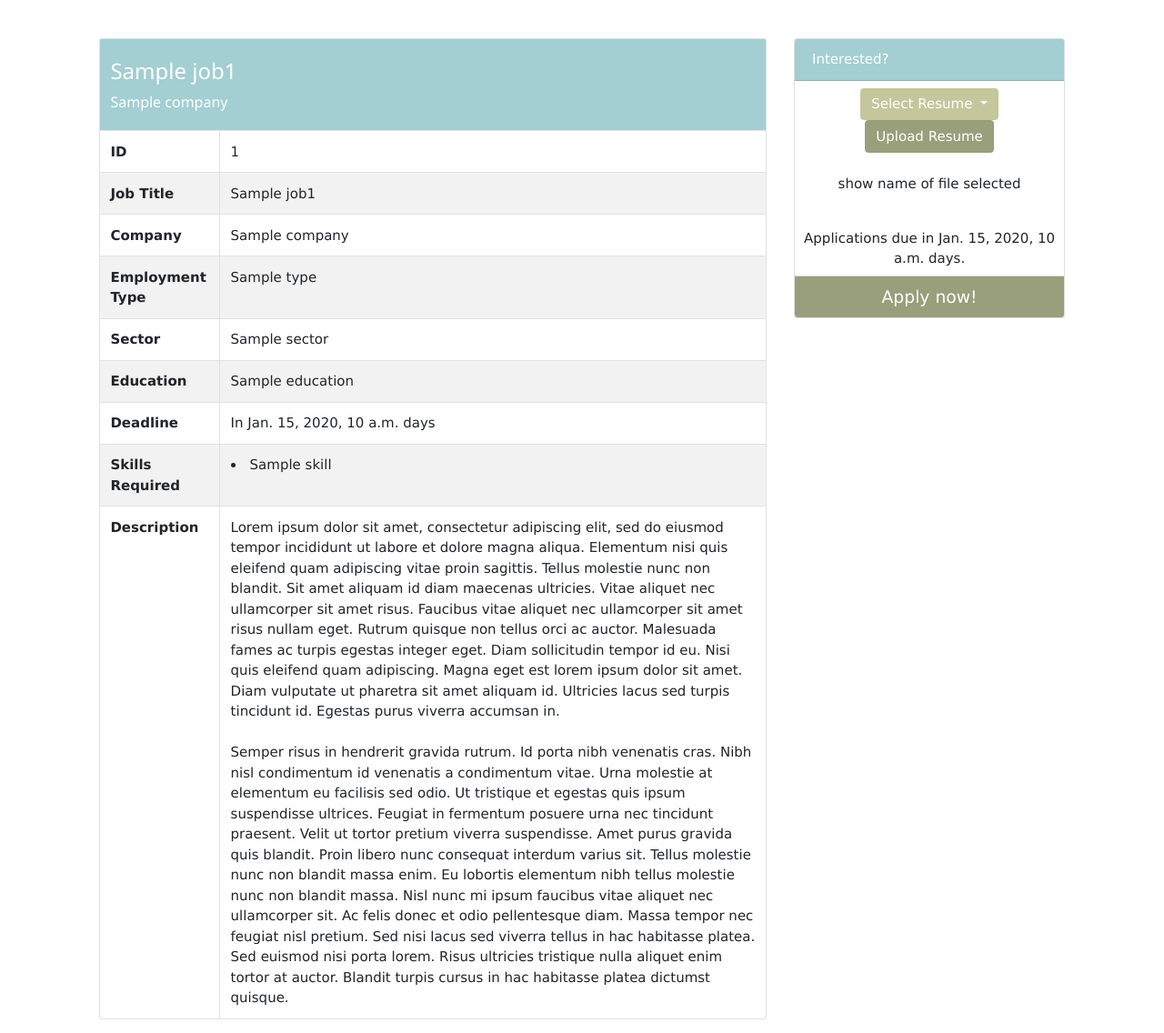
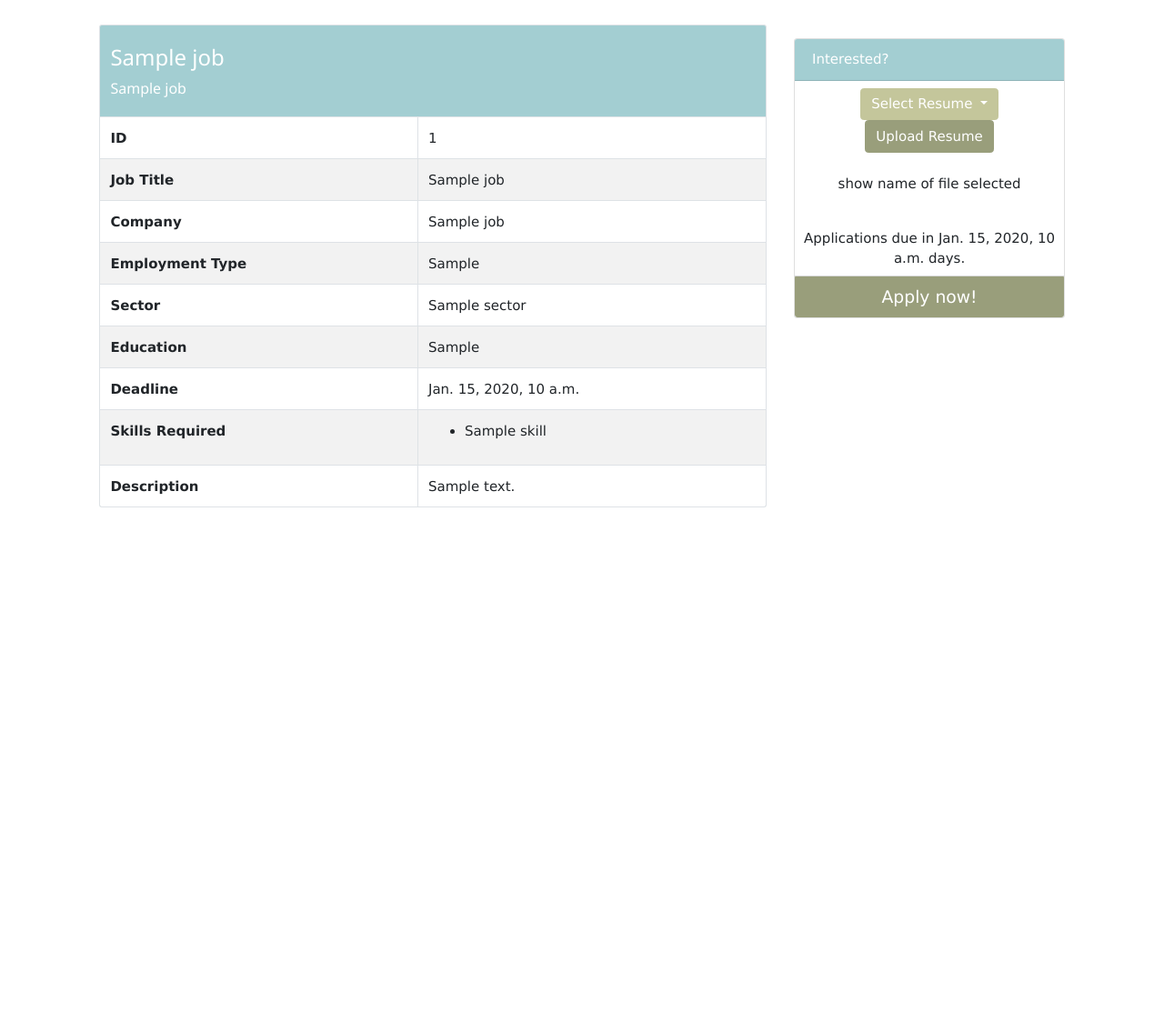
Before and after one commit to andrewzulaybar/employmee, a Django app: template jobportal/templates/jobportal/details/details.html in a window 1280 px wide. Shown: the part 53-1189 px from the top of the page at 91% size. After the commit the page ends 611 px from the top, so only its background shows below. Run offline with Django 3.2, Linux system fonts and the light colour scheme; the template is opened without the code that fills it: most values are stand-ins (such as "Sample title", 1, 10 or a date in 2020); some libraries are stand-ins or nearby versions.

Commit message:
Linked details button to job posting details.

```diff
--- a/jobportal/sidebar.py
+++ b/jobportal/sidebar.py
@@ -57,7 +57,7 @@ class Sidebar:
 class SortBy:
     def get_jobs(self, schema, sort_by):
         with connection.cursor() as cursor:
-            query = "SELECT j.title, c.name, j.sector, l.city, l.state_prov, j.deadline, j.description  \
+            query = "SELECT j.job_ID, j.title, c.name, j.sector, l.city, l.state_prov, j.deadline, j.description  \
                      FROM Job j \
                      INNER JOIN Job_Location jl \
                          ON j.job_ID = jl.job_ID \
--- a/jobportal/templates/jobportal/details/details.html
+++ b/jobportal/templates/jobportal/details/details.html
@@ -2,7 +2,6 @@
 
 {% block main %}
 <div class="row">
-    {% for job in jobs %}
     {% block table %}
     <div class="col-sm-6 col-md-7 offset-md-1">
         <table class="table table-bordered table-striped">
@@ -11,49 +10,51 @@
             <tr>
                 <td colspan="2" id="tableheader">
                     {% block tableheader %}{% endblock tableheader %}
-                    <div class="text header-text"><div class="text-md-left"><h3>{{ job.job1.title }}</h3>
-                        <h6>{{ job.job1.company }}</h6></div></div></td></tr>
+                    <div class="text header-text"><div class="text-md-left"><h3>{{ job.title }}</h3>
+                        <h6>{{ job.company_name }}</h6></div></div></td></tr>
             {% block details %}
             <tr>
                 <th scope="row" class="details">ID</th>
-                <td id="td1">{{ job.job1.id }}</td>
+                <td id="td1">{{ job.job_id }}</td>
             </tr>
             <tr>
                 <th scope="row" class="details">Job Title</th>
-                <td id="td2">{{ job.job1.title }}</td>
+                <td id="td2">{{ job.title }}</td>
             </tr>
             <tr>
                 <th scope="row" class="details">Company</th>
-                <td id="td3">{{ job.job1.company }}</td>
+                <td id="td3">{{ job.company_name }}</td>
             </tr>
             <tr>
                 <th scope="row" class="details">Employment Type</th>
-                <td  id="td4">{{ job.job1.type }}</td>
+                <td  id="td4">{{ job.employment_type }}</td>
             </tr>
             <tr>
                 <th scope="row" class="details">Sector</th>
-                <td id="td5">{{ job.job1.sector }}</td>
+                <td id="td5">{{ job.sector }}</td>
             </tr>
             <tr>
                 <th scope="row" class="details">Education</th>
-                <td id="td6">{{ job.job1.education }}</td>
+                <td id="td6">{{ job.min_education }}</td>
             </tr>
             <tr>
                 <th scope="row" class="details">Deadline</th>
-                <td id="td7">In {{ job.job1.deadline }} days</td>
+                <td id="td7">{{ job.deadline }}</td>
             </tr>
             {% endblock details %}
             <tr>
                 <th scope="row" class="details">Skills Required</th>
-                <ul>
-                    <td id="tdsl">{% for skill in job.job1.skills %}
+                <td id="tdsl">
+                    {% for skill in job.skills %}
+                    <ul>
                         <li>{{skill}}</li>
-                        {% endfor %}</ul></td>
+                    </ul>
+                    {% endfor %}
+                </td>
             </tr>
             <tr>
                 <th scope="row" class="details" id="tablehlast">Description</th>
-                <td id="tabledlast">Lorem ipsum dolor sit amet, consectetur adipiscing elit, sed do eiusmod tempor incididunt ut labore et dolore magna aliqua. Elementum nisi quis eleifend quam adipiscing vitae proin sagittis. Tellus molestie nunc non blandit. Sit amet aliquam id diam maecenas ultricies. Vitae aliquet nec ullamcorper sit amet risus. Faucibus vitae aliquet nec ullamcorper sit amet risus nullam eget. Rutrum quisque non tellus orci ac auctor. Malesuada fames ac turpis egestas integer eget. Diam sollicitudin tempor id eu. Nisi quis eleifend quam adipiscing. Magna eget est lorem ipsum dolor sit amet. Diam vulputate ut pharetra sit amet aliquam id. Ultricies lacus sed turpis tincidunt id. Egestas purus viverra accumsan in.
-                    <br><br>Semper risus in hendrerit gravida rutrum. Id porta nibh venenatis cras. Nibh nisl condimentum id venenatis a condimentum vitae. Urna molestie at elementum eu facilisis sed odio. Ut tristique et egestas quis ipsum suspendisse ultrices. Feugiat in fermentum posuere urna nec tincidunt praesent. Velit ut tortor pretium viverra suspendisse. Amet purus gravida quis blandit. Proin libero nunc consequat interdum varius sit. Tellus molestie nunc non blandit massa enim. Eu lobortis elementum nibh tellus molestie nunc non blandit massa. Nisl nunc mi ipsum faucibus vitae aliquet nec ullamcorper sit. Ac felis donec et odio pellentesque diam. Massa tempor nec feugiat nisl pretium. Sed nisi lacus sed viverra tellus in hac habitasse platea. Sed euismod nisi porta lorem. Risus ultricies tristique nulla aliquet enim tortor at auctor. Blandit turpis cursus in hac habitasse platea dictumst quisque.</td>
+                <td id="tabledlast">{{ job.description }}</td>
             </tr>
             </tbody>
             {% endblock tablebody %}
@@ -91,6 +92,5 @@
         </div>
     </div>
     {% endblock applycard %}
-    {% endfor %}
 </div>
 {% endblock main %}
--- a/jobportal/templates/jobportal/home/home.html
+++ b/jobportal/templates/jobportal/home/home.html
@@ -38,7 +38,7 @@
             </p>
                 {% block detailsbutton %}
                 <div class="text-right">
-                    <a href="#!" class="btn btn-primary">See details >></a>
+                    <a href="{% url 'details' job.job_id %}" class="btn btn-primary">See details >></a>
                 </div>
                 {% endblock detailsbutton %}
             </div>
--- a/jobportal/urls.py
+++ b/jobportal/urls.py
@@ -6,7 +6,7 @@ urlpatterns = [
     path('', views.HomeView.as_view(), name='home'),
     path('premium', views.premium_home, name='premium-home'),
     path('company', views.company_home, name='company-home'),
-    path('details/1', views.details, name='details'),
+    path('details/<int:pk>/', views.Detail.as_view(), name='details'),
     path('details/prem', views.premium_details, name='premium-details'),
     path('details/comp', views.company_details, name='company-details'),
     path('settings', views.settings, name='settings'),
```
Also changed, not shown: jobportal/details.py (added, +50 -0 lines), jobportal/views.py (+12 -4 lines).
